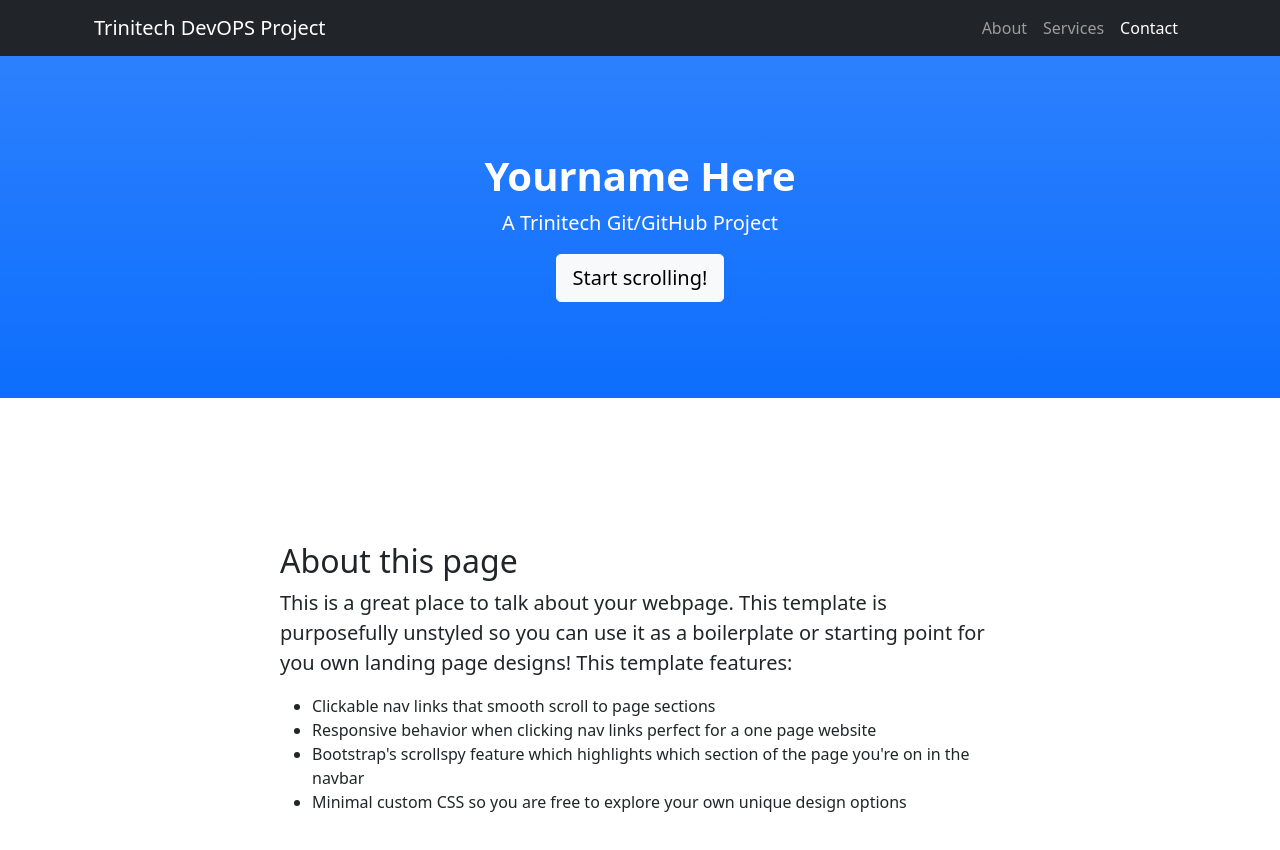
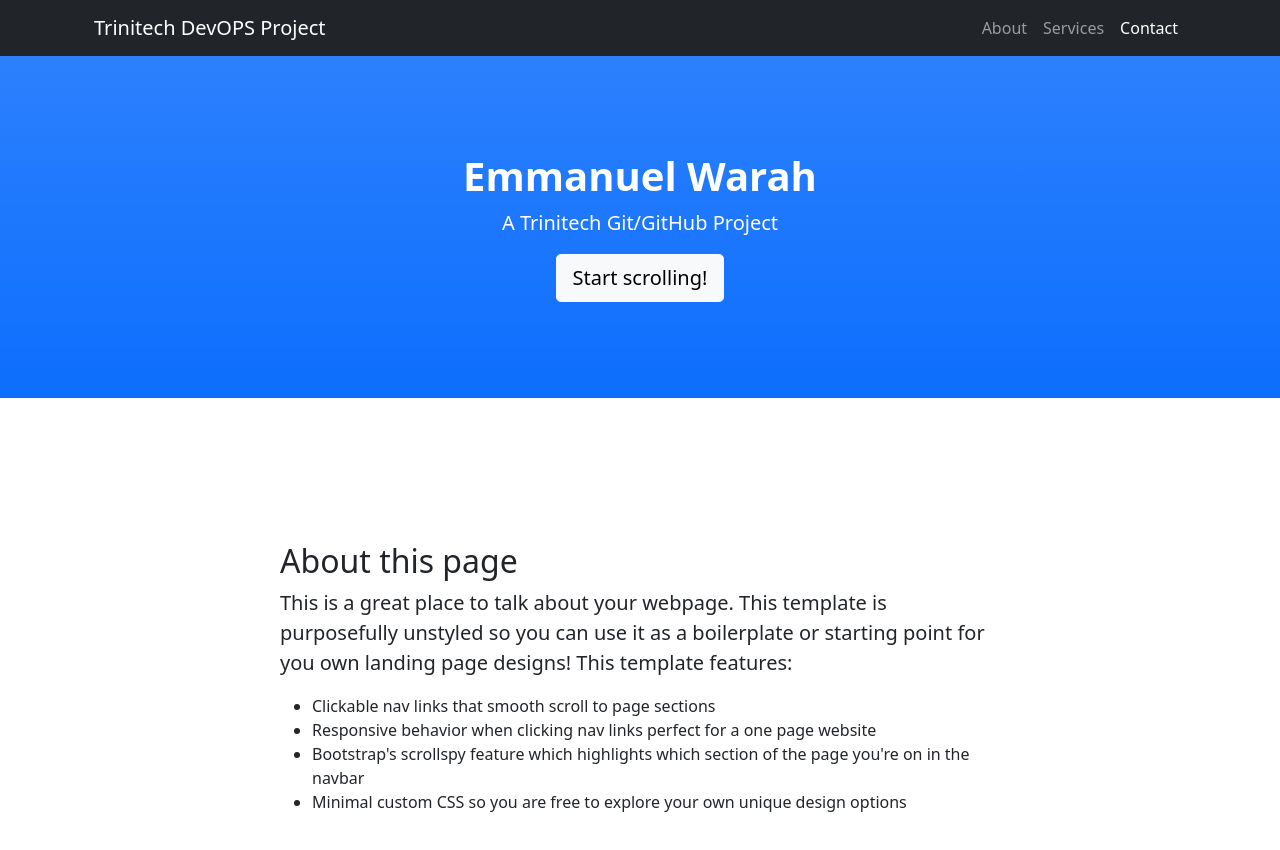
Before and after one commit to emmanueltrinitech/trinitechweb1, a plain HTML site: page index.html in a window 1280 px wide. Shown: the top 850 px of the page. Drawn offline with nearby package versions, Linux system fonts and the light colour scheme.

Commit message:
html name change

```diff
--- a/index.html
+++ b/index.html
@@ -30,7 +30,7 @@
         <!-- Header-->
         <header class="bg-primary bg-gradient text-white">
             <div class="container px-4 text-center">
-                <h1 class="fw-bolder">Yourname Here</h1>
+                <h1 class="fw-bolder">Emmanuel Warah</h1>
                 <p class="lead">A Trinitech Git/GitHub Project</p>
                 <a class="btn btn-lg btn-light" href="#about">Start scrolling!</a>
             </div>
```
